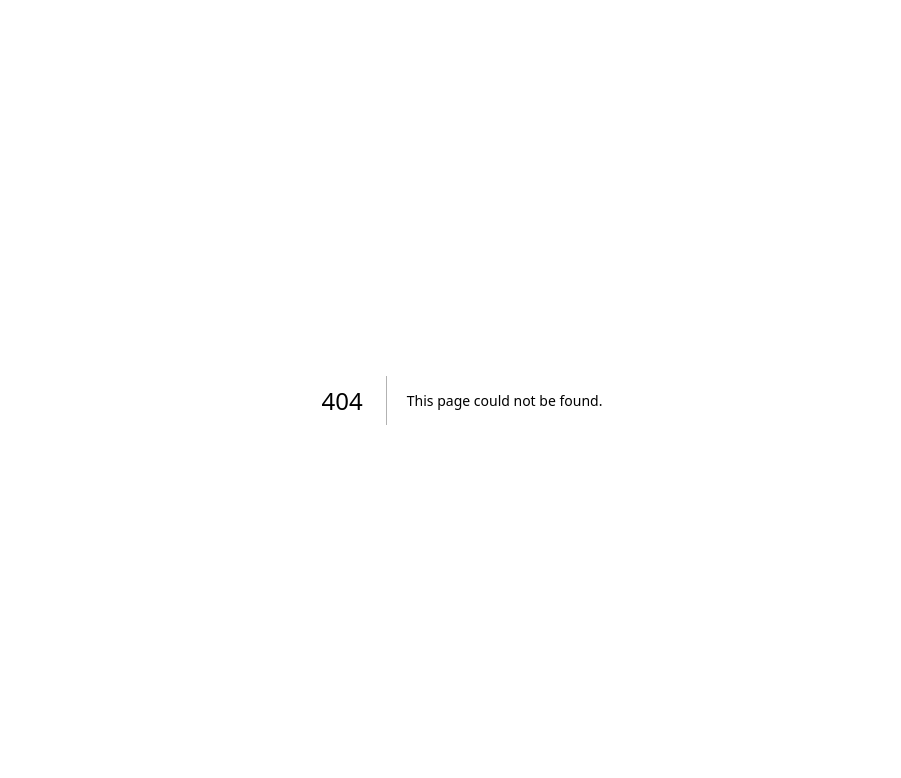
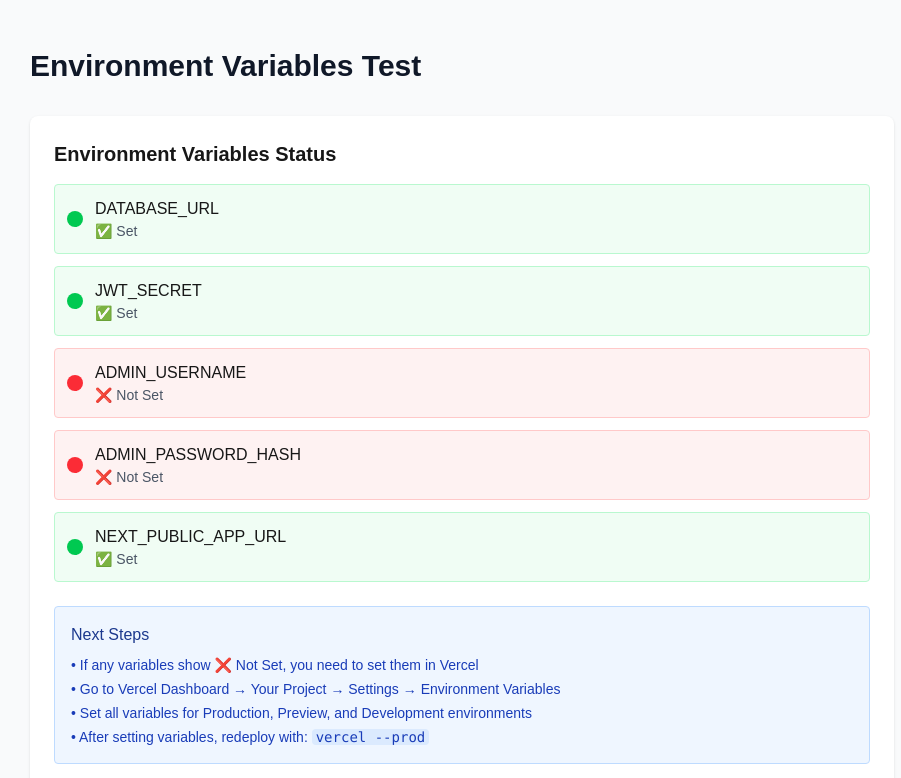
Before and after one commit to aradhanakurup/finance-app-hub, a Next.js app: page /test-env in a window 1280 px wide. Before the commit this address had no page. Shown: the top 778 px of the page, without its empty margins (178-1079 px from the left). Built offline with nearby package versions, Linux system fonts and the light colour scheme; no server answers.

Commit message:
🔧 Add environment variables test page
- Create test page to check if environment variables are set in Vercel
- Shows status of all required environment variables
- Provides clear instructions for setting up environment variables
- Helps diagnose authentication issues

```diff
--- /dev/null
+++ b/src/app/test-env/page.tsx
@@ -0,0 +1,92 @@
+export default function TestEnvPage() {
+  const hasDatabaseUrl = !!process.env.DATABASE_URL;
+  const hasJwtSecret = !!process.env.JWT_SECRET;
+  const hasAdminUsername = !!process.env.ADMIN_USERNAME;
+  const hasAdminPasswordHash = !!process.env.ADMIN_PASSWORD_HASH;
+  const hasAppUrl = !!process.env.NEXT_PUBLIC_APP_URL;
+
+  return (
+    <div className="min-h-screen bg-gray-50 py-12">
+      <div className="max-w-4xl mx-auto px-4">
+        <h1 className="text-3xl font-bold text-gray-900 mb-8">Environment Variables Test</h1>
+
+        <div className="bg-white rounded-lg shadow p-6">
+          <h2 className="text-xl font-semibold mb-4">Environment Variables Status</h2>
+
+          <div className="space-y-3">
+            <div className={`flex items-center p-3 rounded ${hasDatabaseUrl ? 'bg-green-50 border border-green-200' : 'bg-red-50 border border-red-200'}`}>
+              <div className={`w-4 h-4 rounded-full mr-3 ${hasDatabaseUrl ? 'bg-green-500' : 'bg-red-500'}`}></div>
+              <div>
+                <div className="font-medium">DATABASE_URL</div>
+                <div className="text-sm text-gray-600">
+                  {hasDatabaseUrl ? '✅ Set' : '❌ Not Set'}
+                </div>
+              </div>
+            </div>
+
+            <div className={`flex items-center p-3 rounded ${hasJwtSecret ? 'bg-green-50 border border-green-200' : 'bg-red-50 border border-red-200'}`}>
+              <div className={`w-4 h-4 rounded-full mr-3 ${hasJwtSecret ? 'bg-green-500' : 'bg-red-500'}`}></div>
+              <div>
+                <div className="font-medium">JWT_SECRET</div>
+                <div className="text-sm text-gray-600">
+                  {hasJwtSecret ? '✅ Set' : '❌ Not Set'}
+                </div>
+              </div>
+            </div>
+
+            <div className={`flex items-center p-3 rounded ${hasAdminUsername ? 'bg-green-50 border border-green-200' : 'bg-red-50 border border-red-200'}`}>
+              <div className={`w-4 h-4 rounded-full mr-3 ${hasAdminUsername ? 'bg-green-500' : 'bg-red-500'}`}></div>
+              <div>
+                <div className="font-medium">ADMIN_USERNAME</div>
+                <div className="text-sm text-gray-600">
+                  {hasAdminUsername ? '✅ Set' : '❌ Not Set'}
+                </div>
+              </div>
+            </div>
+
+            <div className={`flex items-center p-3 rounded ${hasAdminPasswordHash ? 'bg-green-50 border border-green-200' : 'bg-red-50 border border-red-200'}`}>
+              <div className={`w-4 h-4 rounded-full mr-3 ${hasAdminPasswordHash ? 'bg-green-500' : 'bg-red-500'}`}></div>
+              <div>
+                <div className="font-medium">ADMIN_PASSWORD_HASH</div>
+                <div className="text-sm text-gray-600">
+                  {hasAdminPasswordHash ? '✅ Set' : '❌ Not Set'}
+                </div>
+              </div>
+            </div>
+
+            <div className={`flex items-center p-3 rounded ${hasAppUrl ? 'bg-green-50 border border-green-200' : 'bg-red-50 border border-red-200'}`}>
+              <div className={`w-4 h-4 rounded-full mr-3 ${hasAppUrl ? 'bg-green-500' : 'bg-red-500'}`}></div>
+              <div>
+                <div className="font-medium">NEXT_PUBLIC_APP_URL</div>
+                <div className="text-sm text-gray-600">
+                  {hasAppUrl ? '✅ Set' : '❌ Not Set'}
+                </div>
+              </div>
+            </div>
+          </div>
+
+          <div className="mt-6 p-4 bg-blue-50 border border-blue-200 rounded">
+            <h3 className="font-medium text-blue-900 mb-2">Next Steps</h3>
+            <div className="text-sm text-blue-800 space-y-1">
+              <p>• If any variables show ❌ Not Set, you need to set them in Vercel</p>
+              <p>• Go to Vercel Dashboard → Your Project → Settings → Environment Variables</p>
+              <p>• Set all variables for Production, Preview, and Development environments</p>
+              <p>• After setting variables, redeploy with: <code className="bg-blue-100 px-1 rounded">vercel --prod</code></p>
+            </div>
+          </div>
+
+          <div className="mt-4 p-4 bg-yellow-50 border border-yellow-200 rounded">
+            <h3 className="font-medium text-yellow-900 mb-2">Required Environment Variables</h3>
+            <div className="text-sm text-yellow-800 space-y-1">
+              <p><strong>DATABASE_URL:</strong> postgres://dc11a19a121b28f6ebb7ee2e49844fb04f4632aaccc72ad37d6113a73cf9d5d8:sk_RZubdFMNiUSdi32xwMvSU@db.prisma.io:5432/?sslmode=require</p>
+              <p><strong>JWT_SECRET:</strong> f39e866b5516b80cbfcfeba022a24fa6890bce80aff50f806705eeb55a560d7bcecc9c30660859a2c4e1df61146b0fe3d321d531edc0f0af616652ce528bb591</p>
+              <p><strong>ADMIN_USERNAME:</strong> admin</p>
+              <p><strong>ADMIN_PASSWORD_HASH:</strong> $2b$10$i4W7rcyNR1VdYEOweHqmA.4Fk.IFFjrH6Oux.ChTKH2arlOVqtXPO</p>
+              <p><strong>NEXT_PUBLIC_APP_URL:</strong> https://finance-app-b2z21h7cc-aradhana-kurups-projects.vercel.app</p>
+            </div>
+          </div>
+        </div>
+      </div>
+    </div>
+  );
+}
```
